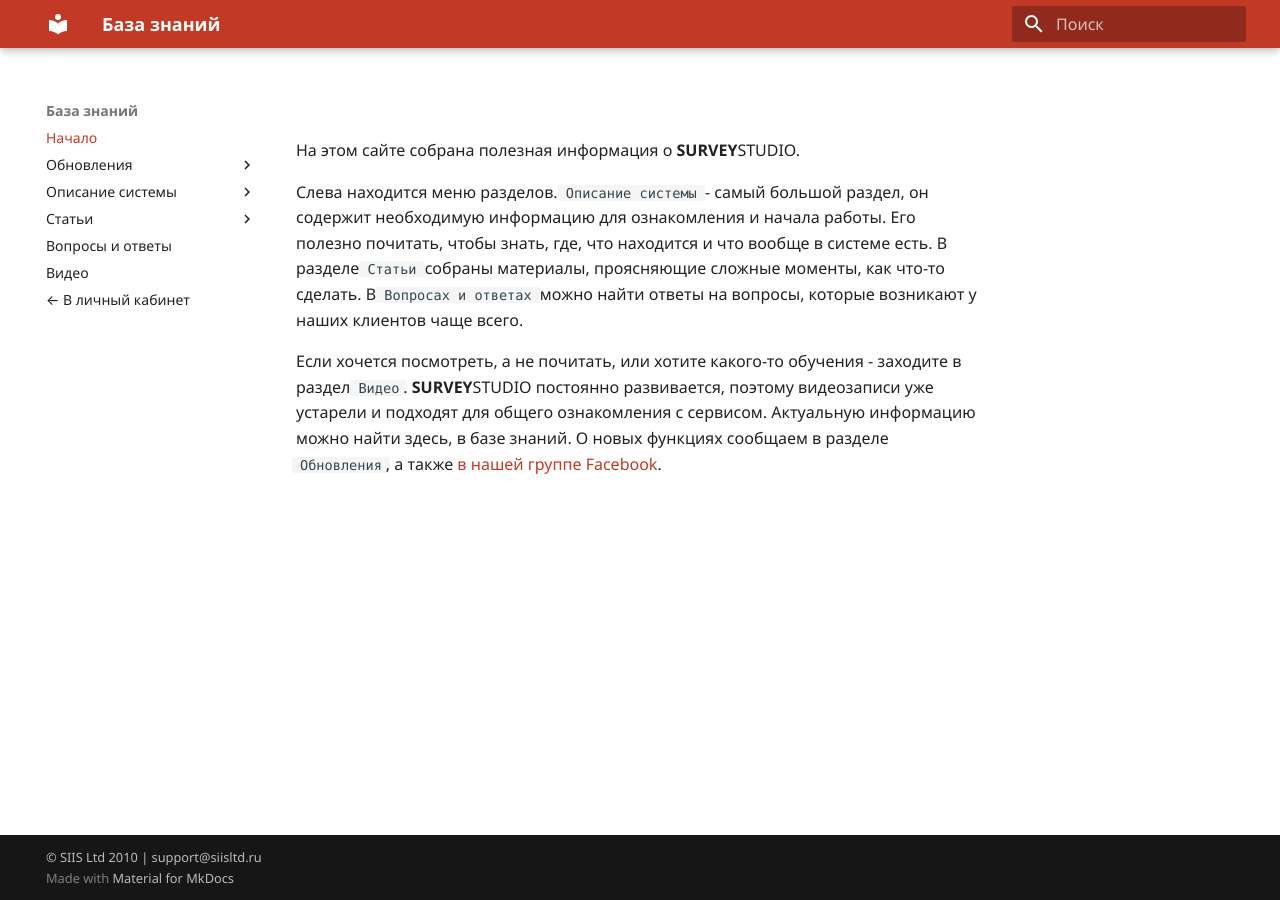
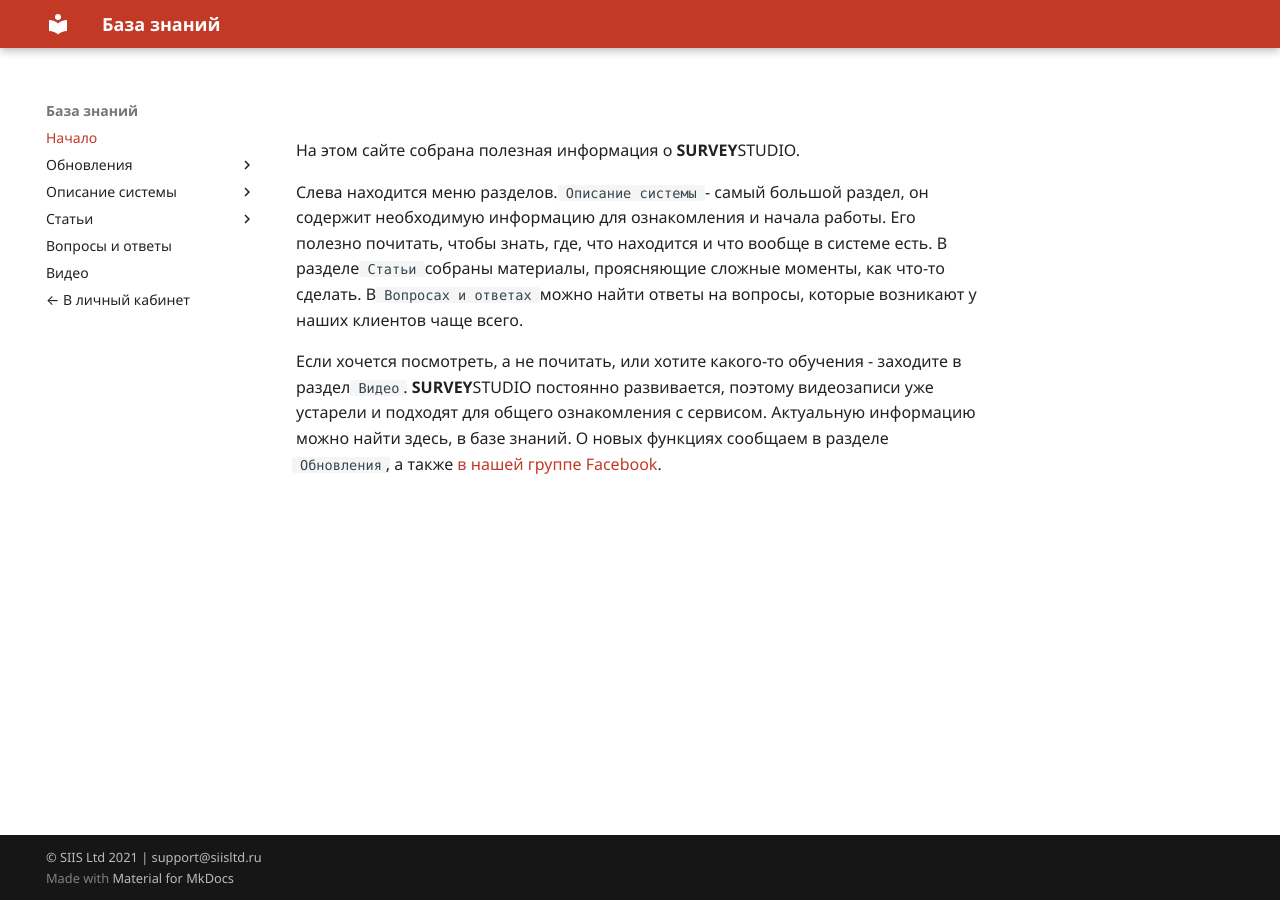
Before and after one commit to siisltd/SurveyStudio.KB, an MkDocs documentation site: the page built from docs/index.md, in a window 1280 px wide. Built offline with MkDocs 1.6.1 and Material for MkDocs 9.7.7, drawn with Linux system fonts in a browser that asks for light colours; some web fonts are replaced.

```diff
--- a/mkdocs.yml
+++ b/mkdocs.yml
@@ -2,7 +2,7 @@ site_name: База знаний
 site_url: https://kb.survey-studio.com
 site_description: База знаний SurveyStudio
 site_author: SIIS Ltd
-copyright: <a href="https://siisltd.ru/">© SIIS Ltd 2010</a> | <a href="mailto:support@siisltd.ru">support@siisltd.ru</a>
+copyright: <a href="https://siisltd.ru/">© SIIS Ltd 2021</a> | <a href="mailto:support@siisltd.ru">support@siisltd.ru</a>
 
 nav:
   - 'Начало': 'index.md'
@@ -94,7 +94,6 @@ extra_css:
 plugins:
   - markdownextradata: # используется для подстановки переменных в текст на этапе препроцессинга
       data: variables  # путь относительно корня к каталогу, где лежат yml или json файлы с переменными для подстановки
-  - search
 
 markdown_extensions:
   - codehilite
@@ -102,8 +101,5 @@ markdown_extensions:
       base_path: docs
   - attr_list
 
-
 extra:
-  search:
-    language: 'en, ru'
   disqus:
```
